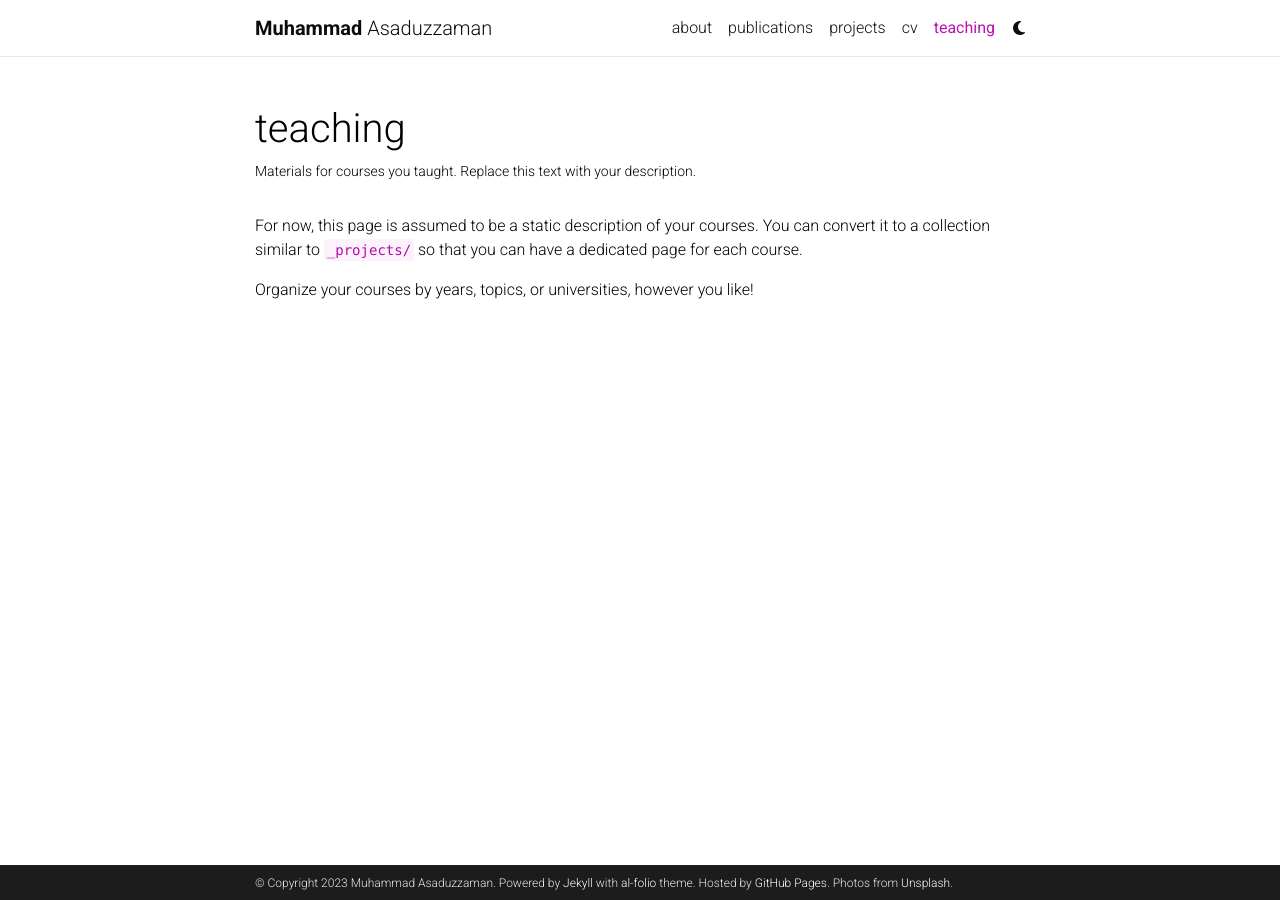
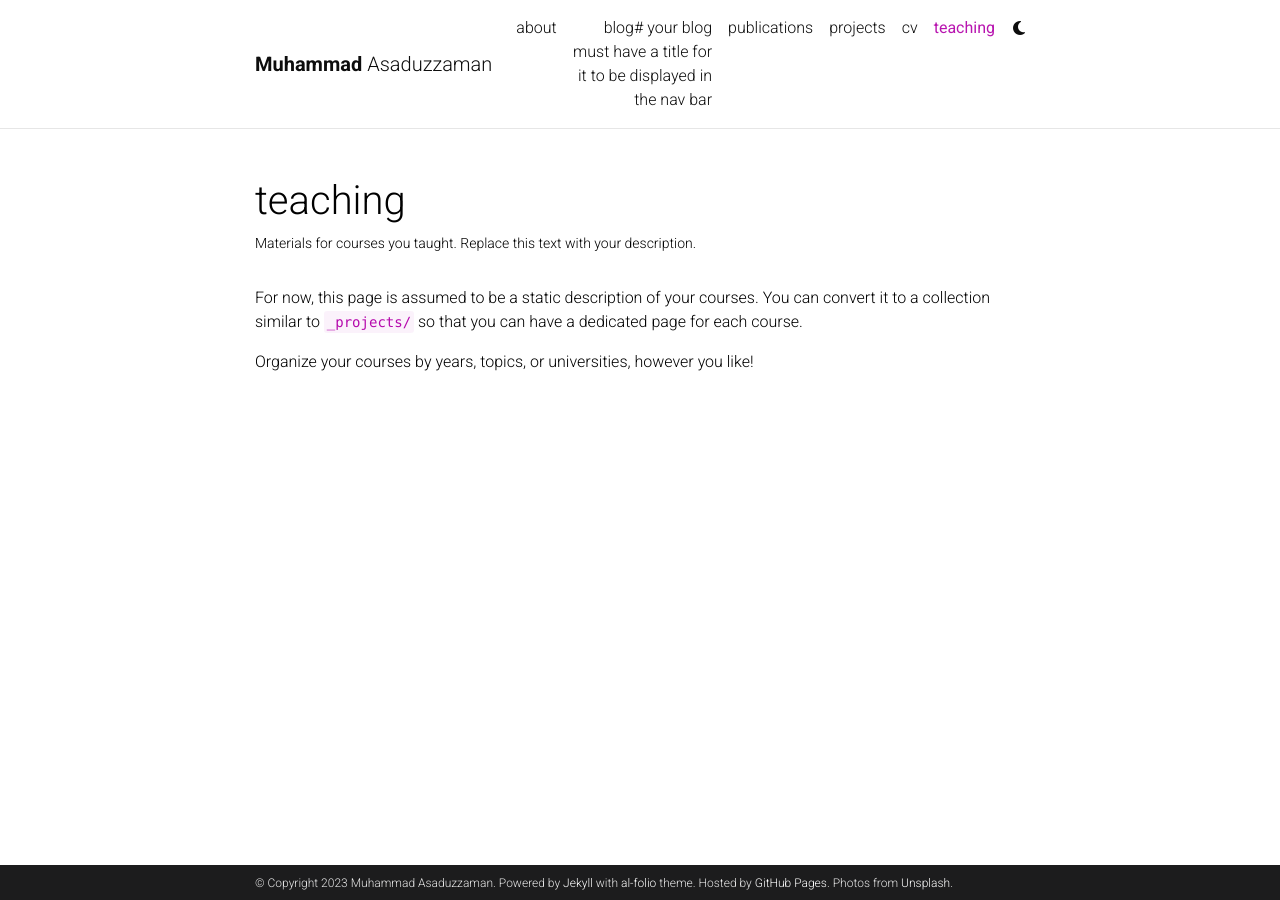
Before and after one commit to muhammad-asaduzzaman/muhammad-asaduzzaman.github.io, a Jekyll site: the page built from _pages/teaching.md, in a window 1280 px wide. Built offline with Jekyll 4.4.1, drawn with Linux system fonts in a browser that asks for light colours; comment, search, counter and statistics services are not loaded; a style sheet for code colours, icons or effects is not loaded.

Commit message:
Update _config.yml

```diff
--- a/_config.yml
+++ b/_config.yml
@@ -124,7 +124,7 @@
 # -----------------------------------------------------------------------------
 
 blog_name: al-folio # blog_name will be displayed in your blog page
-blog_nav_title: # your blog must have a title for it to be displayed in the nav bar
+blog_nav_title: blog# your blog must have a title for it to be displayed in the nav bar
 blog_description: a simple whitespace theme for academics
 permalink: /blog/:year/:title/
 
```
